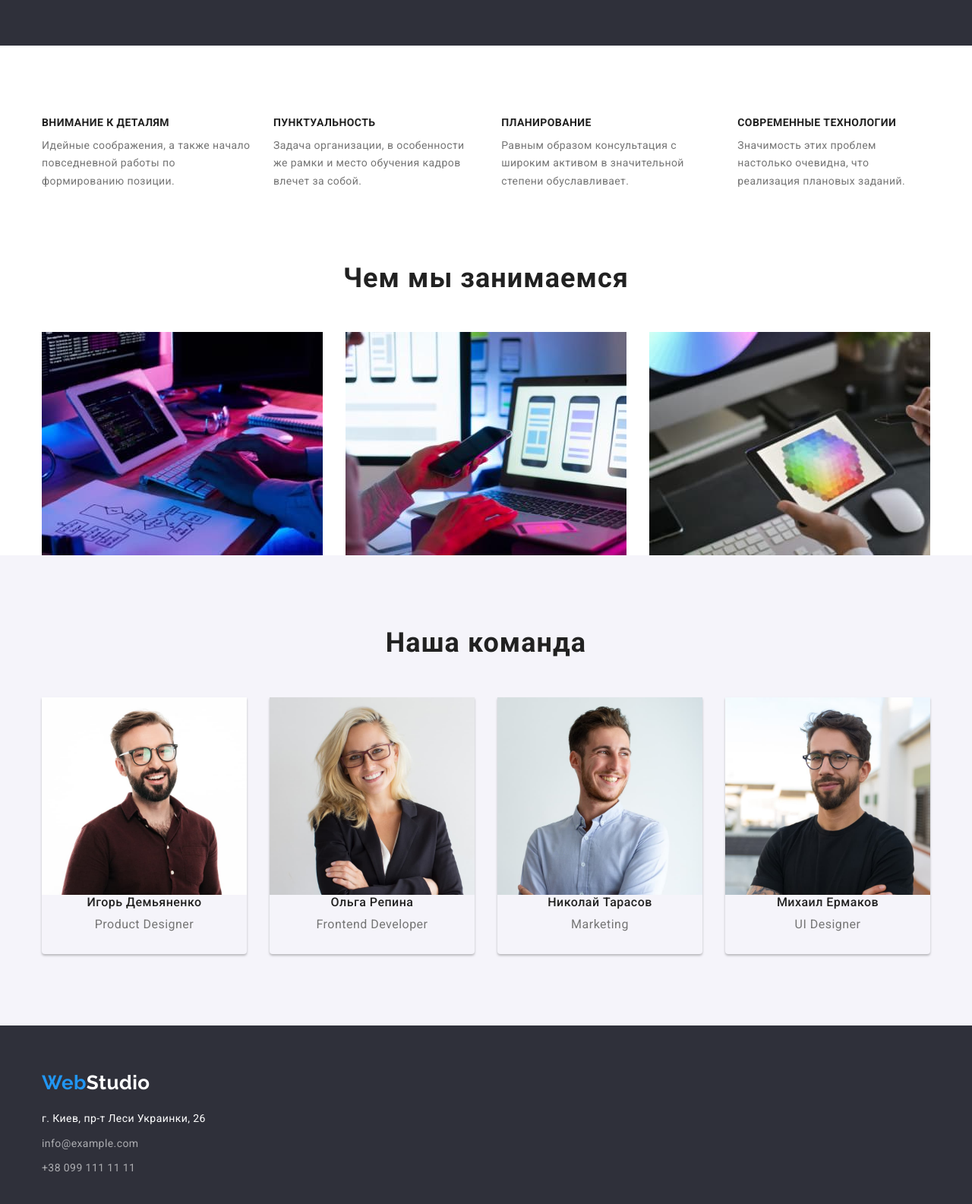
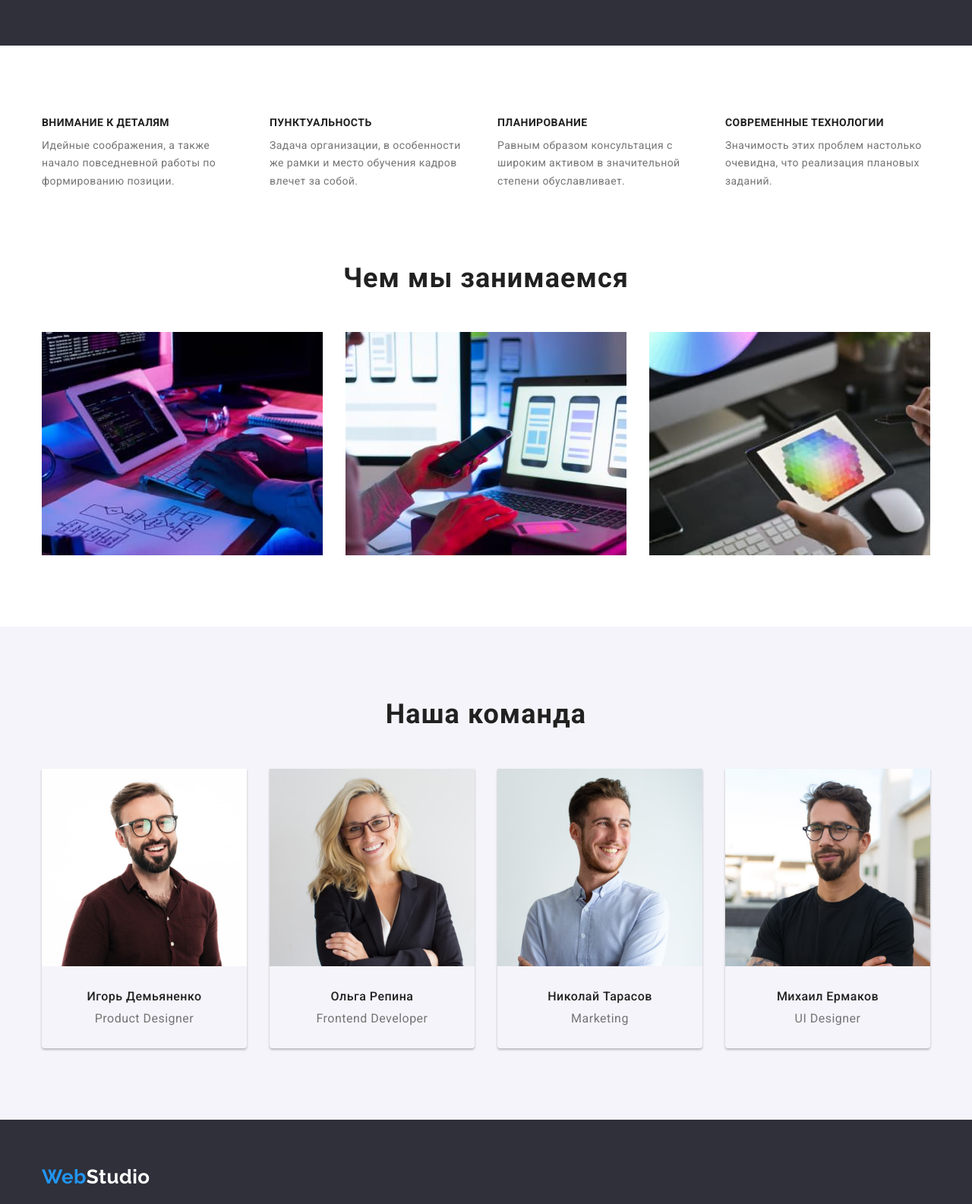
Before and after one commit to Oleksandr-ndk/goit-markup-hw-03-old-, a plain HTML site: page index.html in a window 1280 px wide. Shown: the part 624-2209 px from the top of the page at 76% size. Drawn offline with nearby package versions, Linux system fonts and the light colour scheme.

Commit message:
Добавляет стили

```diff
--- a/css/style.css
+++ b/css/style.css
@@ -163,7 +163,7 @@ a {
   text-transform: uppercase;
 
   margin: 0 auto 30px;
-  width: 696px;
+  max-width: 696px;
 }
 
 .hero-section-button {
@@ -190,6 +190,10 @@ a {
 
 .features .feature-item:not(:last-child) {
   margin-right: 30px;
+}
+
+.feature-item {
+  width: 270px;
 }
 
 .features .title {
@@ -227,6 +231,11 @@ a {
   margin-bottom: 50px;
 }
 
+.work-section {
+  padding-top: 0;
+  padding-bottom: 94px;
+}
+
 .example-work {
   display: flex;
 }
@@ -253,16 +262,12 @@ img {
 }
 
 .teammates-list-item {
-  flex-basis: calc (100% - 120px) / 4;
+/*   flex-basis: calc((100% - 90px) / 4); */
   margin-top: 30px;
   margin-left: 30px;
-  padding-bottom: 30px;
+  width: 270px;
   border-radius: 0px 0px 4px 4px;
   box-shadow: 0px 2px 3px rgb(0 0 0 / 25%);
-}
-
-.teammate-photo {
-  margin-bottom: 30px;
 }
 
 .teammates-title {
@@ -283,6 +288,10 @@ img {
   line-height: 1.19;
   text-align: center;
   letter-spacing: 0.03em;
+}
+
+.teammates-desription {
+padding: 30px;
 }
 
 /* Footer */
@@ -389,12 +398,14 @@ img {
   flex-wrap: wrap;
   margin-top: -30px;
   margin-left: -30px;
+
 }
 
 .card-items {
-  flex-basis: calc (100% - 270px) / 9;
+/*   flex-basis: calc((100% - 60px) / 9); */
   margin-top: 30px;
   margin-left: 30px;
+  width: 370px;
 }
 
 .card-description {
```
